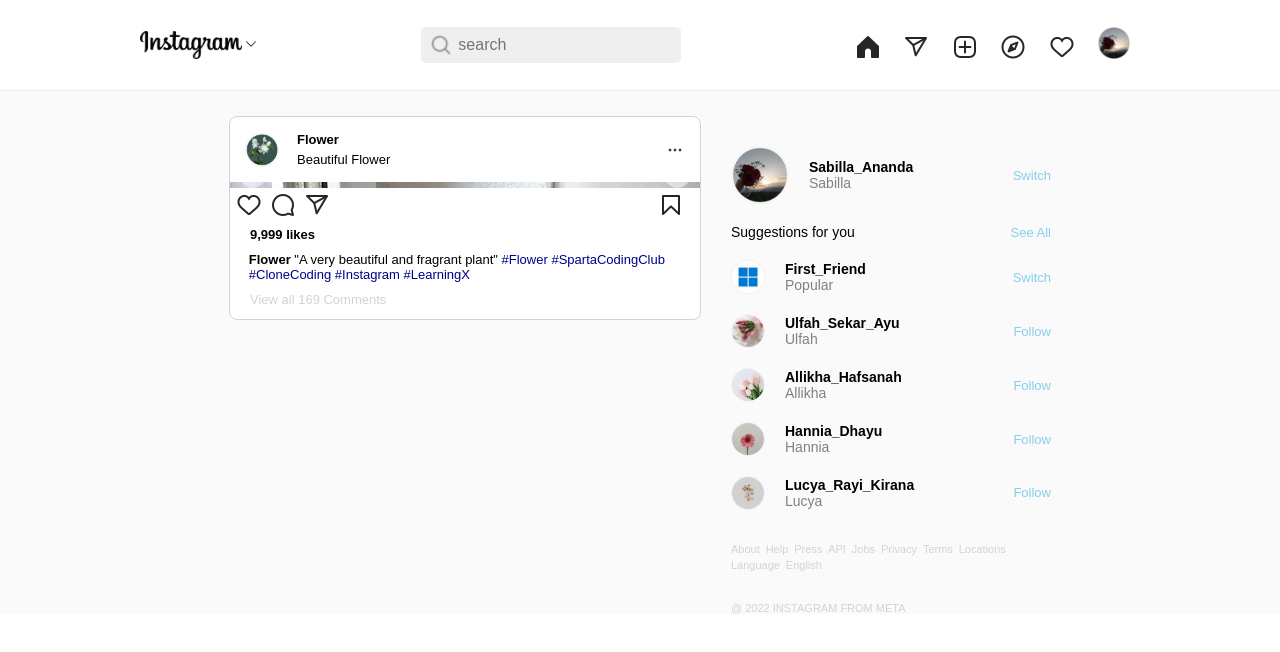
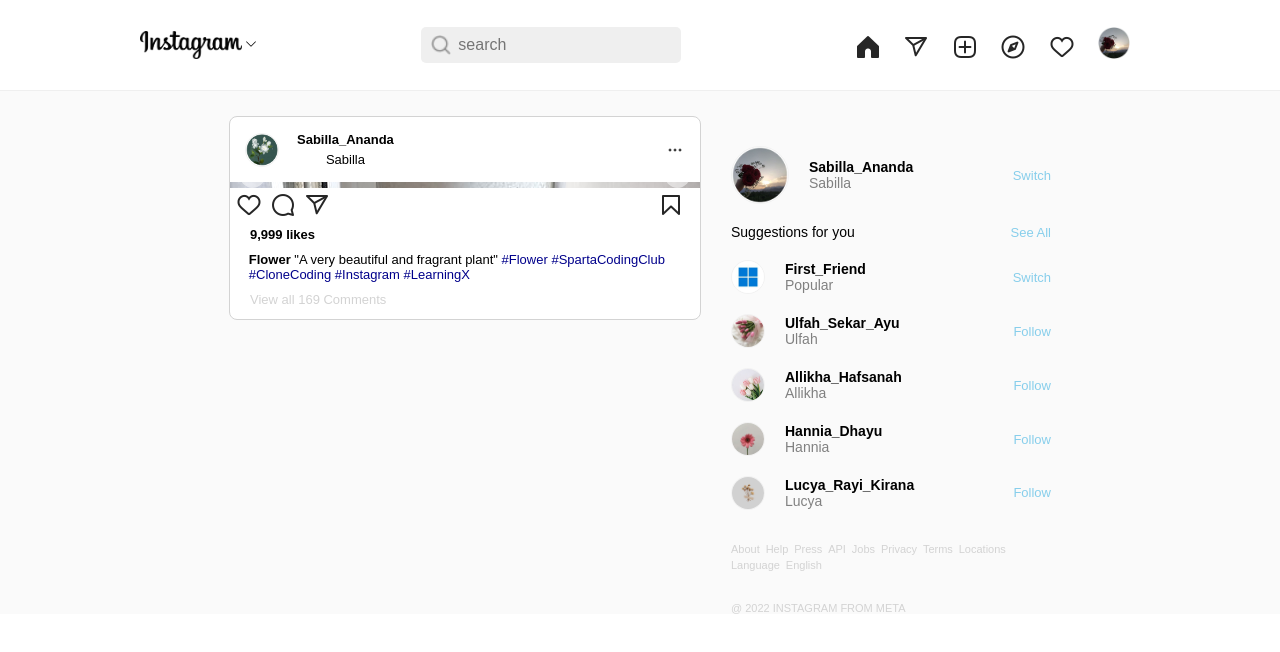
Before and after one commit to SabillaAnanda/Instagram, a plain HTML site: page index.html in a window 1280 px wide. Drawn offline with nearby package versions, Linux system fonts and the light colour scheme; files whose address does not match are found by name.

Commit message:
Update index.html

```diff
--- a/index.html
+++ b/index.html
@@ -333,8 +333,8 @@ li.suggestion > a {
           <img width="32" src="image/profile/2.jpg">
           </div>
           <p class="flex-col">
-          <span>Flower</span>
-          <span>Beautiful Flower</span>
+          <span>Sabilla_Ananda</span>
+          <span>Sabilla</span>
           </p>
           <img width="20" src="image/icons/7.png">
           </div>
```
